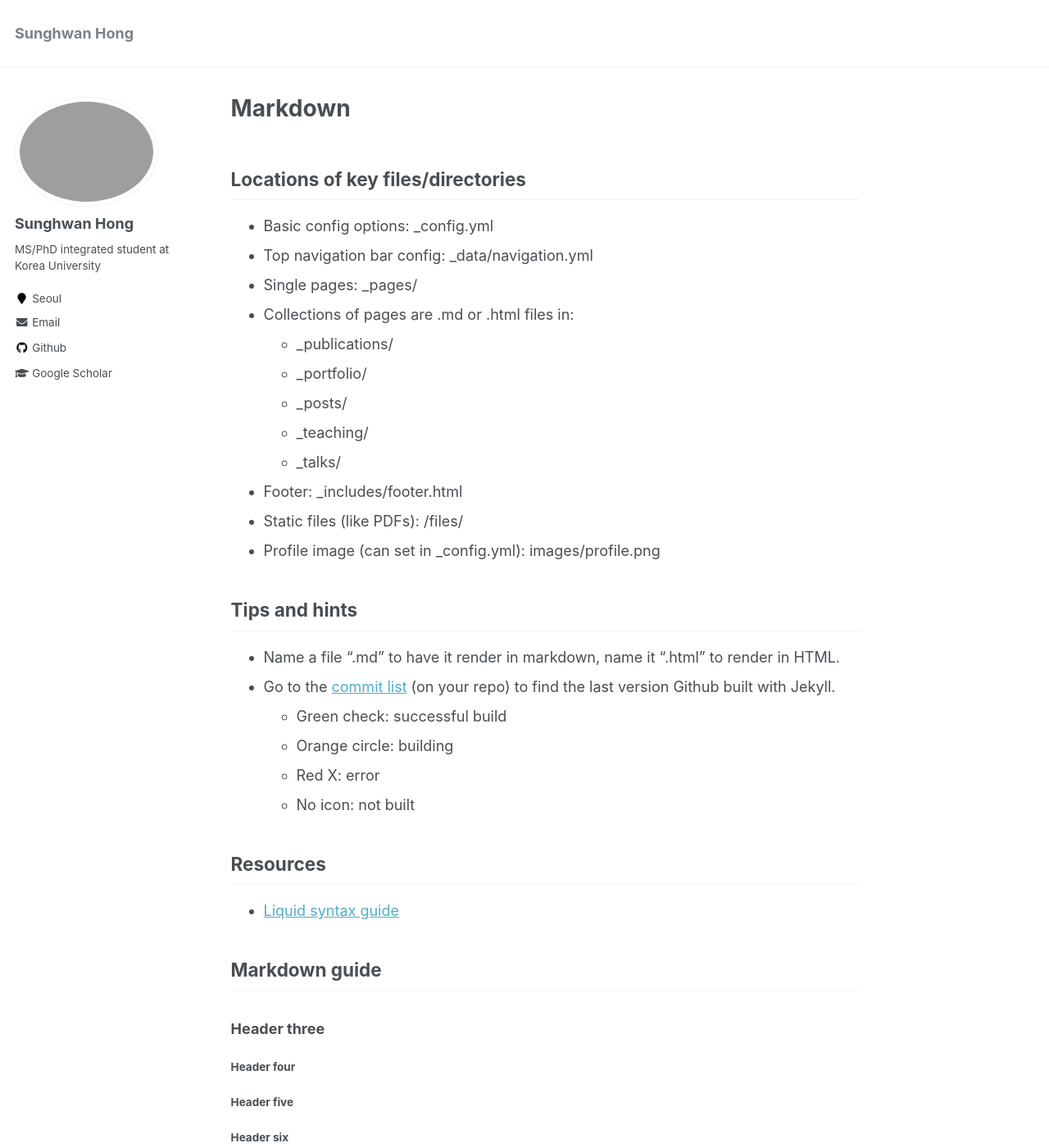
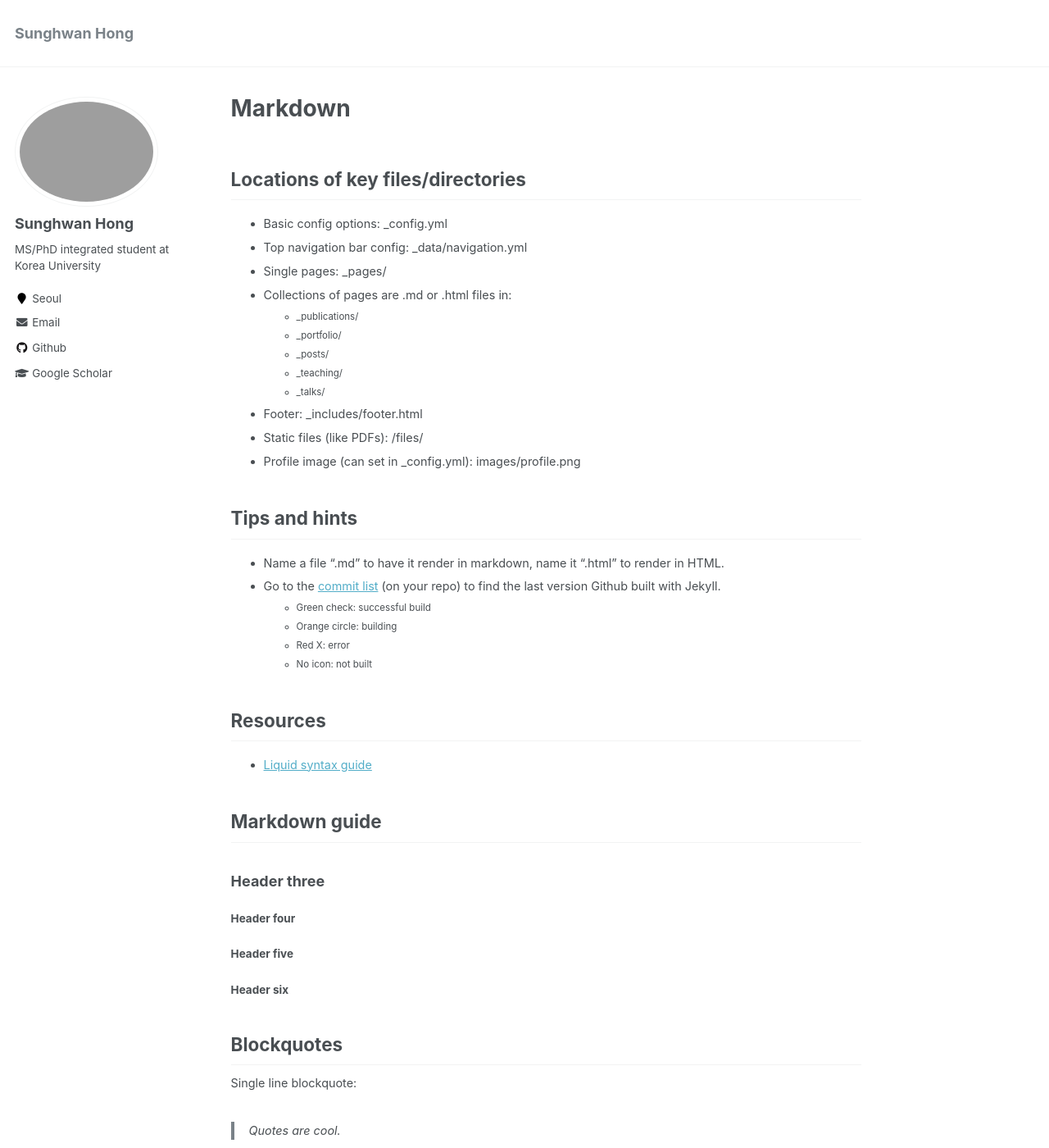
Before and after one commit to jang-1996/jang-1996.github.io, a Jekyll site: the page built from _pages/markdown.md, in a window 1280 px wide and 1400 px high. Shown: the whole window at 82% size. Built offline with Jekyll 4.4.1, drawn with Linux system fonts in a browser that asks for light colours.

Commit message:
edit profile

```diff
--- a/_sass/_page.scss
+++ b/_sass/_page.scss
@@ -56,7 +56,7 @@
   }
 
   p, li, dl {
-    font-size: 1em;
+    font-size: 0.8em;
   }
 
   /* paragraph indents */
--- a/_sass/_variables.scss
+++ b/_sass/_variables.scss
@@ -6,7 +6,7 @@
    Typography
    ========================================================================== */
 
-$doc-font-size              : 11;
+$doc-font-size              : 16;
 
 /* paragraph indention */
 $paragraph-indent           : false; // true, false (default)
```
